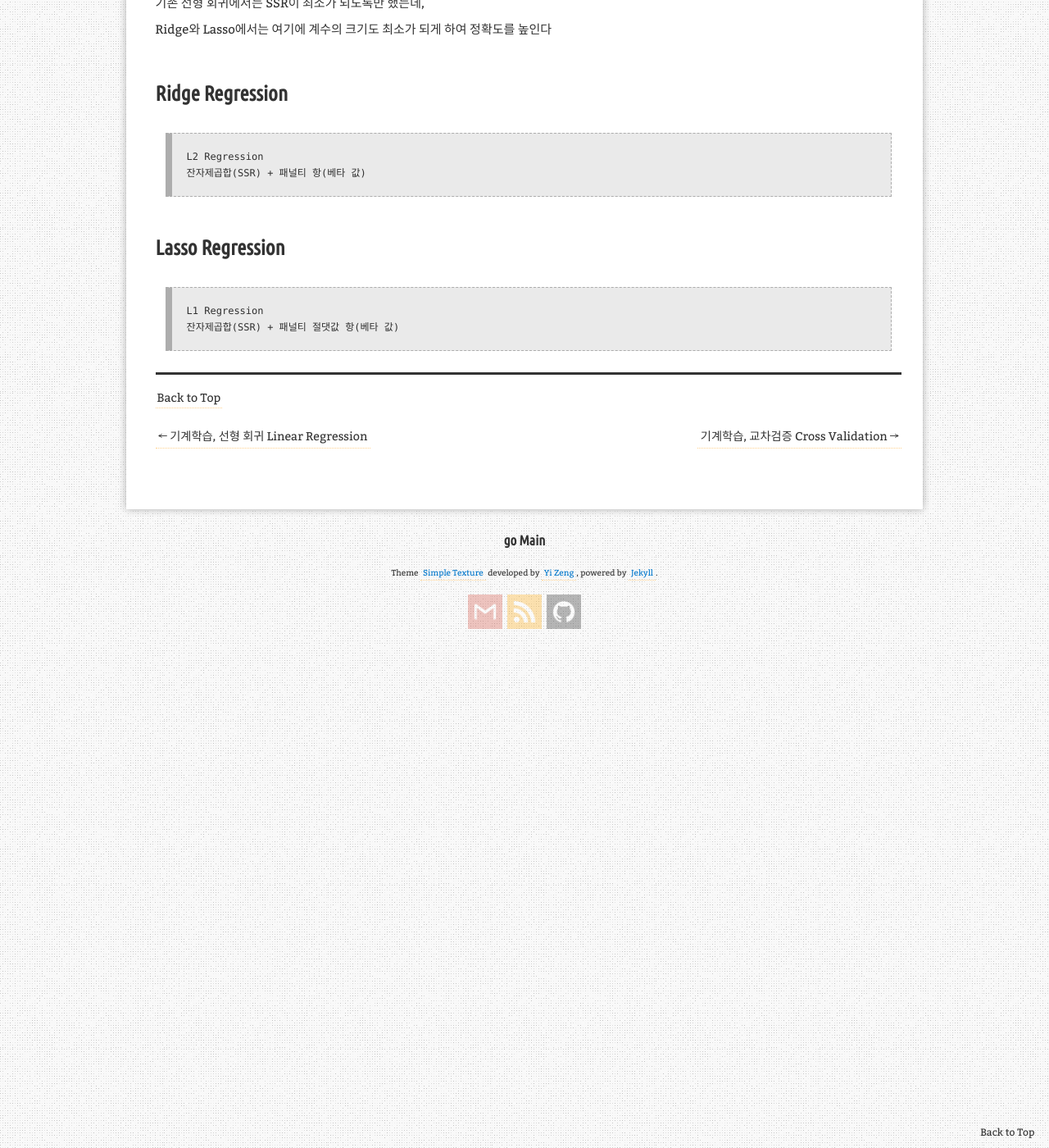
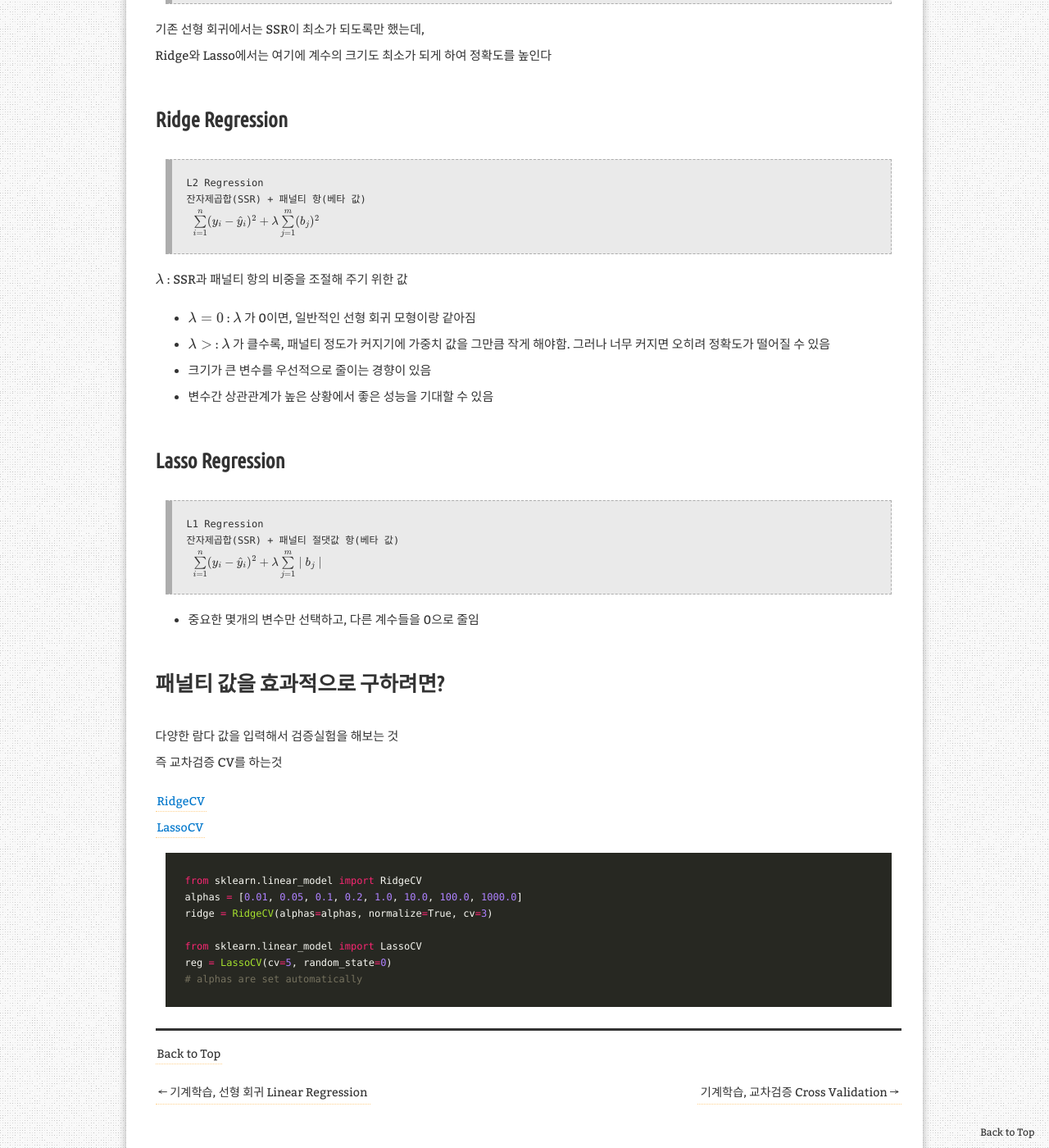
Before and after one commit to aristohyun/aristohyun.github.io, a Jekyll site: the page built from _posts/2021-06-25-Regularization-Regression.md, in a window 1280 px wide and 1400 px high, scrolled down 721 px. Shown: the whole window at 82% size. Built offline with Jekyll 4.4.1, drawn with Linux system fonts in a browser that asks for light colours; formulas are drawn with MathJax 3; comment, search, counter and statistics services are not loaded.

Commit message:
Update 2021-06-25-Regularization-Regression.md

```diff
--- a/_posts/2021-06-25-Regularization-Regression.md
+++ b/_posts/2021-06-25-Regularization-Regression.md
@@ -12,8 +12,8 @@ redirect_from:
 * Kramdown table of contents
 {:toc .toc}
 
-[참고 사이트](https://rk1993.tistory.com/entry/Ridge-regression%EC%99%80-Lasso-regression-%EC%89%BD%EA%B2%8C-%EC%9D%B4%ED%95%B4%ED%95%98%EA%B8%B0){: target="_blank"}
-[참고 사이트](https://modern-manual.tistory.com/21){: target="_blank"}
+[참고 사이트](https://rk1993.tistory.com/entry/Ridge-regression%EC%99%80-Lasso-regression-%EC%89%BD%EA%B2%8C-%EC%9D%B4%ED%95%B4%ED%95%98%EA%B8%B0){: target="_ blank"}
+[참고 사이트](https://modern-manual.tistory.com/21){: target="_ blank"}
 
 
 # Reqularization
@@ -26,8 +26,35 @@ Ridge와 Lasso에서는 여기에 계수의 크기도 최소가 되게 하여
 # Ridge Regression
 > L2 Regression
 > 잔자제곱합(SSR) + 패널티 항(베타 값)
+$\;\; \sum\limits_ {i=1}^{n}(y_ i - \hat{y}_ i)^2 + \lambda\sum\limits_ {j=1}^{m}(b_ j)^2$
 
+$ \lambda $ : SSR과 패널티 항의 비중을 조절해 주기 위한 값
+- $ \lambda = 0 $ : $ \lambda $ 가 0이면, 일반적인 선형 회귀 모형이랑 같아짐
+- $ \lambda > $ :  $ \lambda $ 가 클수록, 패널티 정도가 커지기에 가중치 값을 그만큼 작게 해야함. 그러나 너무 커지면 오히려 정확도가 떨어질 수 있음
+
+- 크기가 큰 변수를 우선적으로 줄이는 경향이 있음
+- 변수간 상관관계가 높은 상황에서 좋은 성능을 기대할 수 있음
 
 # Lasso Regression
 > L1 Regression
 > 잔자제곱합(SSR) + 패널티 절댓값 항(베타 값)
+$\;\; \sum\limits_ {i=1}^{n}(y_ i - \hat{y}_ i)^2 + \lambda\sum\limits_ {j=1}^{m} \mid b_ j \mid$
+
+- 중요한 몇개의 변수만 선택하고, 다른 계수들을 0으로 줄임
+
+# 패널티 값을 효과적으로 구하려면?
+다양한 람다 값을 입력해서 검증실험을 해보는 것
+즉 교차검증 CV를 하는것
+
+[RidgeCV](https://scikit-learn.org/stable/modules/generated/sklearn.linear_model.RidgeCV.html){: target="_ blank"}
+[LassoCV](https://scikit-learn.org/stable/modules/generated/sklearn.linear_model.LassoCV.html){: target="_ blank"}
+
+~~~ python
+from sklearn.linear_model import RidgeCV
+alphas = [0.01, 0.05, 0.1, 0.2, 1.0, 10.0, 100.0, 1000.0]
+ridge = RidgeCV(alphas=alphas, normalize=True, cv=3)
+
+from sklearn.linear_model import LassoCV
+reg = LassoCV(cv=5, random_state=0)
+# alphas are set automatically
+~~~
```
